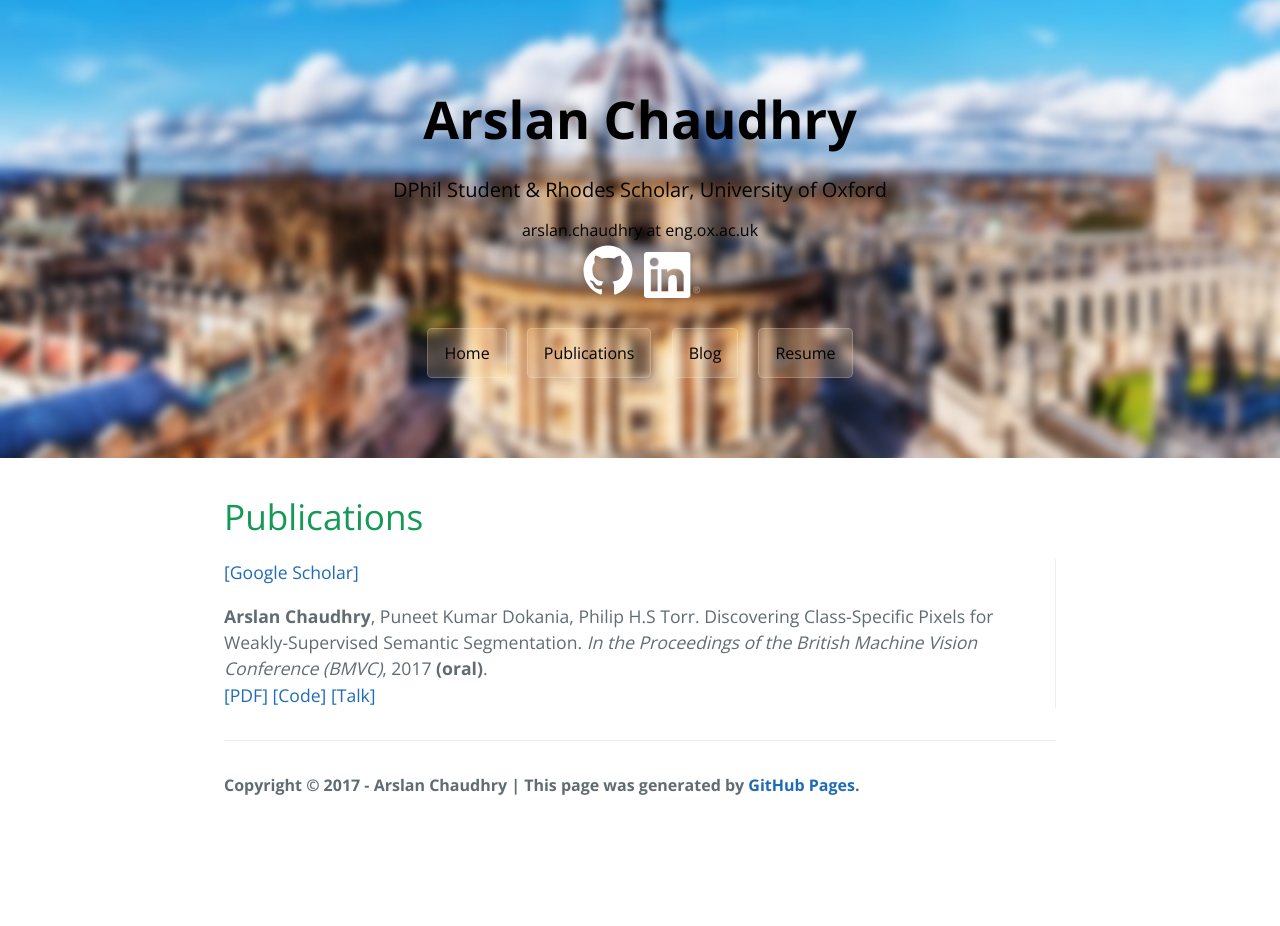
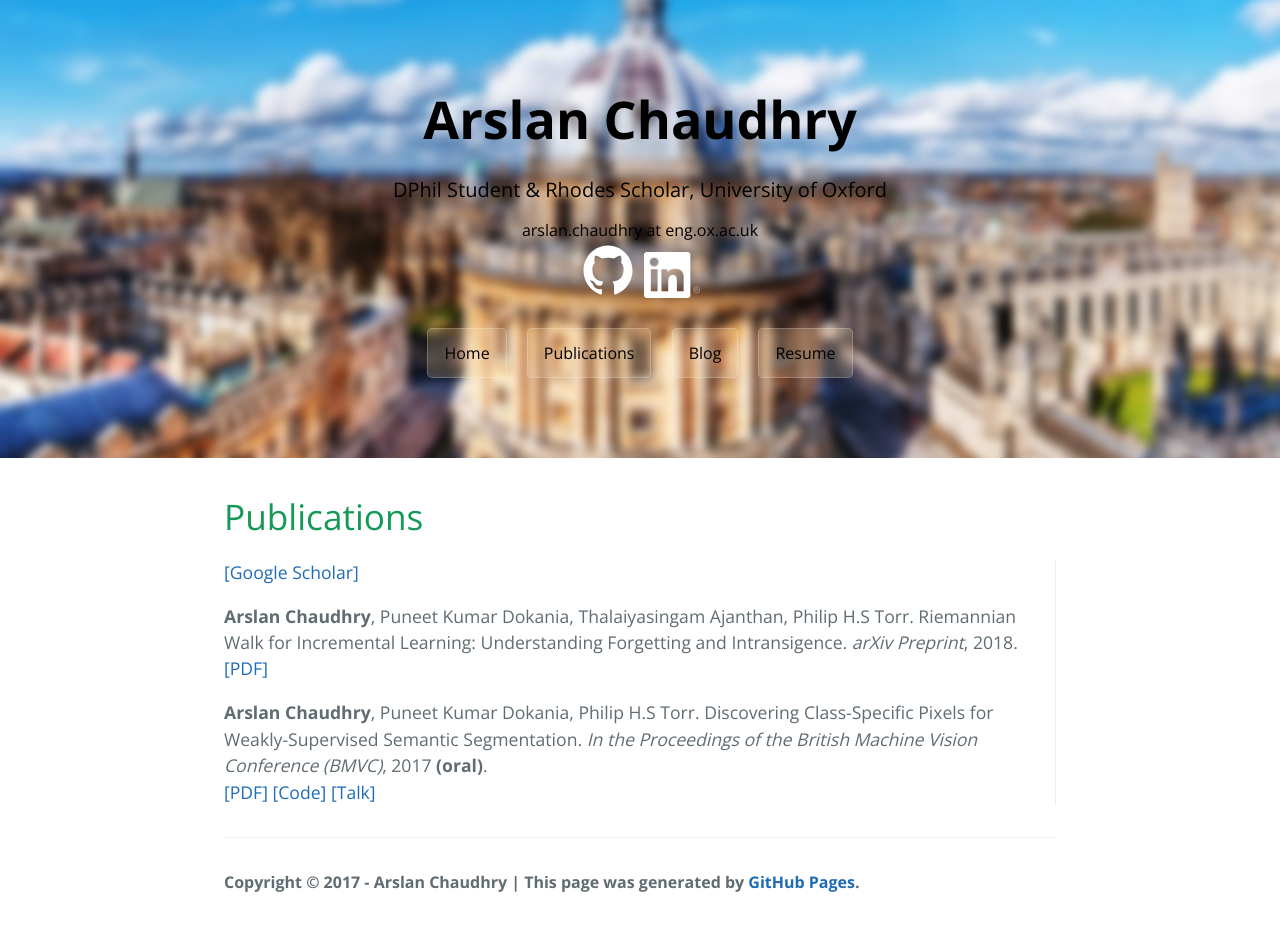
Before and after one commit to arslan-chaudhry/arslan-chaudhry.github.io, a Jekyll site: the page built from publications.html, in a window 1280 px wide. Built offline with Jekyll 4.4.1, drawn with Linux system fonts in a browser that asks for light colours; nearby versions of some CDN libraries; before the commit the page ends 900 px from its top, so only the background shows below that.

Commit message:
Adding incremental learning paper

```diff
--- a/index.html
+++ b/index.html
@@ -24,6 +24,7 @@ title: {{ site.name }}
 
     <h1>News</h1>
         <ul class="posts">
+            <li> 31 January, 2018: Our <a href="https://arxiv.org/abs/1801.10112" target="_blank">paper</a> on incremental/ continual learning in neural networks is available on arXiv.</li>
             <li> 07 Septermber, 2017: My <a href="https://www.youtube.com/watch?v=kEqmRNf43sE" target="_blank">BMVC talk</a> on weakly-supervised semantic segmentation is available now.</li>
             <li> 21 July, 2017: Our <a href="https://arxiv.org/abs/1707.05821" target="_blank">paper</a> on weakly-supervised semantic segmentation is accepted as an <b>oral</b> at BMVC, 2017.</li>
             <li> 03 July - 06 July, 2017: Attended a <a href="https://www.microsoft.com/en-us/research/event/ai-summer-school-2017/#" target="_blank">summer school</a> organized by <a href="https://www.microsoft.com/en-us/research/" target="_blank">MSR Cambridge</a>.</li>
--- a/publications.html
+++ b/publications.html
@@ -30,13 +30,17 @@ title: {{ site.name }}
             </p>
 
             <p>
+                <b>Arslan Chaudhry</b>, Puneet Kumar Dokania, Thalaiyasingam Ajanthan, Philip H.S Torr. Riemannian Walk for Incremental Learning: Understanding Forgetting and Intransigence. <i>arXiv Preprint</i>, 2018.
+                <br>
+                <a href = "https://arxiv.org/abs/1801.10112" target="_blank">[PDF]</a>
+            </p>
+            <p>
                 <b>Arslan Chaudhry</b>, Puneet Kumar Dokania, Philip H.S Torr. Discovering Class-Specific Pixels for Weakly-Supervised Semantic Segmentation. <i>In the Proceedings of the British Machine Vision Conference (BMVC)</i>, 2017 <b>(oral)</b>.
                 <br>
                 <a href = "https://arxiv.org/abs/1707.05821" target="_blank">[PDF]</a>
                 <a href = "https://github.com/arslan-chaudhry/dcsp_segmentation" target="_blank">[Code]</a>
                 <a href = "https://www.youtube.com/watch?v=kEqmRNf43sE" target="_blank">[Talk]</a>
             </p>
-
         </div>
      </div>
 </div>
```
